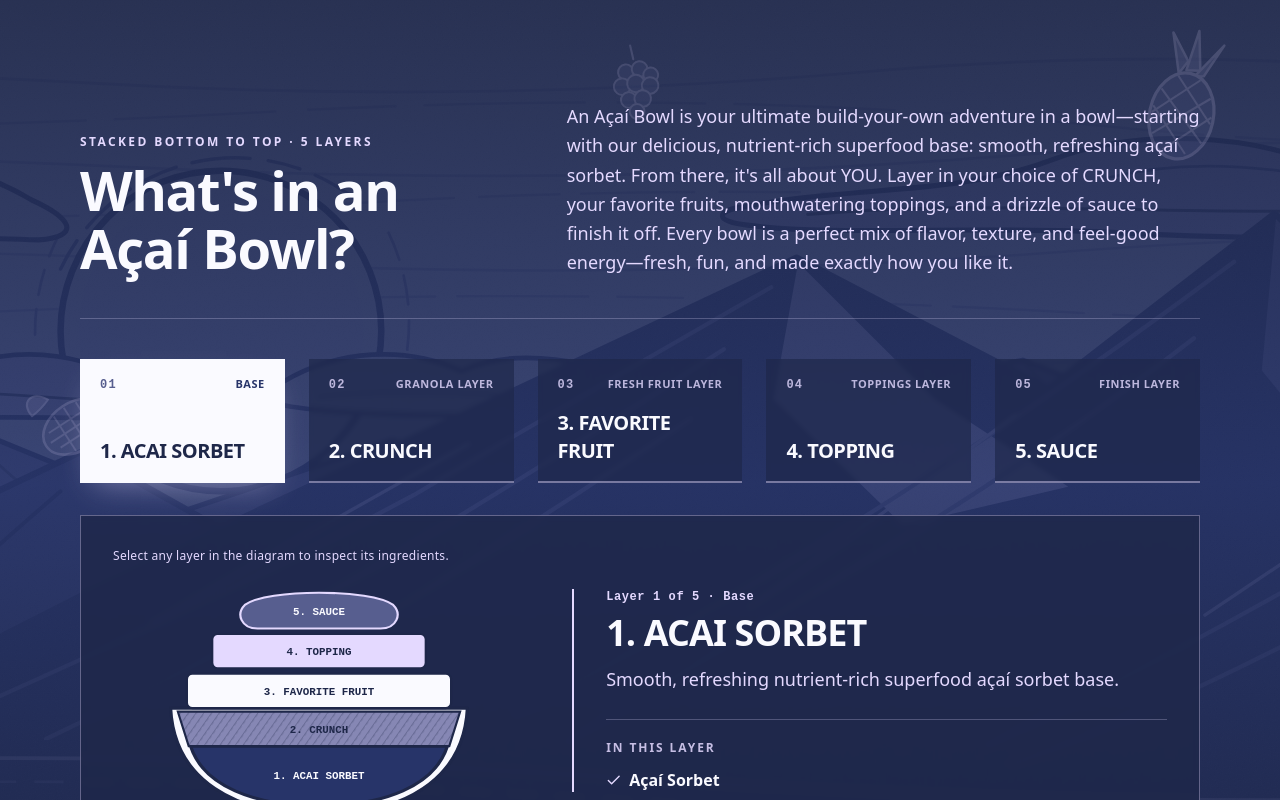
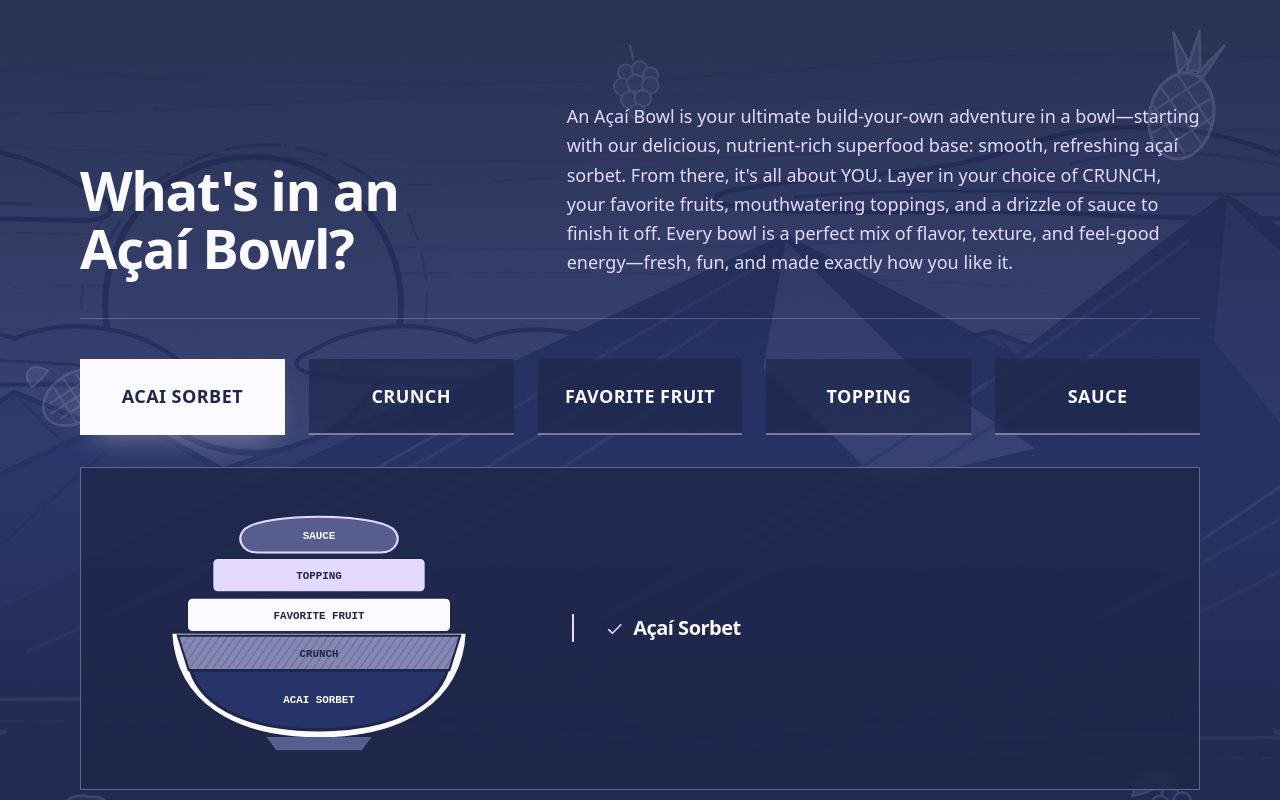
Before and after one commit to Leccarse-s-Tech/altitude-acai-cody, a React (Vite) app: page / in a window 1280 px wide. Shown: the part 820-1620 px from the top of the page. Built offline with nearby package versions, Linux system fonts and the light colour scheme; a web font is replaced by a local one.

Commit message:
refactor(clean): de-number bowl anatomy layers, SVG diagram, and ingredient inspector

```diff
--- a/src/components/sections/BowlAnatomySection.tsx
+++ b/src/components/sections/BowlAnatomySection.tsx
@@ -11,10 +11,7 @@ const WOODCUT_EASE: [number, number, number, number] = [0.16, 1, 0.3, 1];
 
 interface AnatomyLayerDetail {
   id: BowlLayerId;
-  order: number;
   name: string;
-  role: string;
-  description: string;
   ingredients: readonly string[];
 }
 
@@ -29,10 +26,7 @@ const LAYER_INGREDIENTS: Record<BowlLayerId, readonly string[]> = {
 const ANATOMY_LAYERS: readonly AnatomyLayerDetail[] =
   brandData.bowlAnatomy.layersBottomToTop.map((layer) => ({
     id: layer.id as BowlLayerId,
-    order: layer.order,
     name: layer.name,
-    role: layer.role,
-    description: layer.description,
     ingredients: LAYER_INGREDIENTS[layer.id as BowlLayerId],
   }));
 
@@ -68,15 +62,12 @@ export function BowlAnatomySection() {
       <CordelBackgroundArtwork placement="anatomy-fruits" variant="dark" />
 
       <div className="widescreen-container relative z-10">
-        {/* Top Widescreen Split Header & Verbatim Copy */}
+        {/* Top Widescreen Split Header & Verbatim Copy (Zero Kicker Subtitle) */}
         <div className="grid grid-cols-1 items-end gap-8 border-b border-[#E4D9FF]/25 pb-10 lg:grid-cols-12 lg:gap-12">
           <div className="min-w-0 lg:col-span-5">
-            <p className="font-display text-xs font-bold uppercase tracking-[0.2em] text-[#E4D9FF]">
-              {editorialCopy.whatsInABowl.layerOrderNote} · 5 Layers
-            </p>
             <h2
               id="bowl-anatomy-heading"
-              className="font-display mt-3 text-[clamp(2rem,4.5vw,3.4rem)] leading-[1.06] font-extrabold tracking-tight text-[#FAFAFF]"
+              className="font-display text-[clamp(2rem,4.5vw,3.4rem)] leading-[1.06] font-extrabold tracking-tight text-[#FAFAFF]"
             >
               {editorialCopy.whatsInABowl.title}
             </h2>
@@ -89,7 +80,7 @@ export function BowlAnatomySection() {
           </div>
         </div>
 
-        {/* End-to-End Horizontal 5-Layer Widescreen Bar */}
+        {/* End-to-End Horizontal 5-Layer Widescreen Selector (Zero Numbers or Technical Tags) */}
         <div
           role="group"
           aria-label="Interactive bowl layers from bottom to top"
@@ -103,51 +94,29 @@ export function BowlAnatomySection() {
                 type="button"
                 aria-pressed={isSelected}
                 onClick={() => setActiveLayerId(layer.id)}
-                className={`focus-on-dark group relative flex min-h-[112px] flex-col justify-between border-b-2 px-4 py-4 text-left transition-all duration-200 sm:px-5 ${
+                className={`focus-on-dark flex min-h-[76px] items-center justify-center border-b-2 px-4 py-4 text-center transition-all duration-200 sm:px-5 ${
                   isSelected
                     ? 'border-[#FAFAFF] bg-[#FAFAFF] text-[#1E2749] shadow-[0_14px_30px_-14px_rgba(228,217,255,0.45)]'
                     : 'border-[#E4D9FF]/45 bg-[#1E2749]/65 text-[#FAFAFF] backdrop-blur-[2px] hover:border-[#E4D9FF] hover:bg-[#273469]/85'
                 }`}
               >
-                <div className="flex w-full items-baseline justify-between gap-2">
-                  <span
-                    className={`font-mono text-xs font-bold tracking-widest ${
-                      isSelected ? 'text-[#575E8F]' : 'text-[#E4D9FF]/80'
-                    }`}
-                  >
-                    0{layer.order}
+                <span className="font-display text-base font-extrabold tracking-wide xl:text-lg">
+                  {layer.name}
                 </span>
-                  <span
-                    className={`text-[11px] font-semibold uppercase tracking-wider ${
-                      isSelected ? 'text-[#273469]' : 'text-[#E4D9FF]/80'
-                    }`}
-                  >
-                    {layer.role}
-                  </span>
-                </div>
-
-                <div className="mt-4">
-                  <span className="font-display block text-lg font-extrabold tracking-tight xl:text-xl">
-                    {layer.order}. {layer.name}
-                  </span>
-                </div>
               </button>
             );
           })}
         </div>
 
-        {/* Horizontal Cutaway Diagram + Selected Layer Editorial Detail Panel */}
+        {/* Horizontal Cutaway Diagram + Direct Ingredient List Panel */}
         <div className="mt-8 grid grid-cols-1 items-center gap-8 border border-[#E4D9FF]/35 bg-[#1E2749]/80 p-5 backdrop-blur-[3px] sm:p-8 lg:grid-cols-12 lg:gap-12">
-          {/* Compact Interactive Cutaway Bowl Cross-Section */}
+          {/* Interactive Cutaway Bowl Cross-Section SVG */}
           <div className="min-w-0 lg:col-span-5">
-            <p className="mb-3 text-xs font-medium tracking-wide text-[#E4D9FF]">
-              {editorialCopy.whatsInABowl.interactionPrompt}
-            </p>
             <svg
               viewBox="0 0 420 285"
               className="mx-auto h-auto w-full max-w-[380px]"
               role="img"
-              aria-label={`Bowl cross-section highlighting layer ${activeLayer.order}: ${activeLayer.name}`}
+              aria-label={`Bowl cross-section highlighting ${activeLayer.name}`}
             >
               <defs>
                 <pattern
@@ -192,7 +161,7 @@ export function BowlAnatomySection() {
                   fontWeight="700"
                   fontFamily="var(--font-mono)"
                 >
-                  1. ACAI SORBET
+                  ACAI SORBET
                 </text>
               </g>
 
@@ -217,7 +186,7 @@ export function BowlAnatomySection() {
                   fontWeight="700"
                   fontFamily="var(--font-mono)"
                 >
-                  2. CRUNCH
+                  CRUNCH
                 </text>
               </g>
 
@@ -241,7 +210,7 @@ export function BowlAnatomySection() {
                   fontWeight="700"
                   fontFamily="var(--font-mono)"
                 >
-                  3. FAVORITE FRUIT
+                  FAVORITE FRUIT
                 </text>
               </g>
 
@@ -265,7 +234,7 @@ export function BowlAnatomySection() {
                   fontWeight="700"
                   fontFamily="var(--font-mono)"
                 >
-                  4. TOPPING
+                  TOPPING
                 </text>
               </g>
 
@@ -285,13 +254,13 @@ export function BowlAnatomySection() {
                   fontWeight="700"
                   fontFamily="var(--font-mono)"
                 >
-                  5. SAUCE
+                  SAUCE
                 </text>
               </g>
             </svg>
           </div>
 
-          {/* Right Wide Editorial Inspector */}
+          {/* Right Direct Ingredient Showcase (Zero Redundant Title/Counter/Description) */}
           <div className="min-w-0 lg:col-span-7">
             <AnimatePresence mode="wait">
               <motion.div
@@ -302,34 +271,22 @@ export function BowlAnatomySection() {
                 transition={{ duration: 0.24, ease: WOODCUT_EASE }}
                 className="border-l-2 border-[#E4D9FF] pl-5 sm:pl-8"
               >
-                <p className="font-mono text-xs font-bold tracking-wider text-[#E4D9FF]">
-                  Layer {activeLayer.order} of 5 · {activeLayer.role}
-                </p>
-
-                <h3 className="font-display mt-2 text-2xl font-extrabold tracking-tight text-[#FAFAFF] sm:text-4xl">
-                  {activeLayer.order}. {activeLayer.name}
-                </h3>
-
-                <p className="mt-3 w-full max-w-[56ch] text-base leading-relaxed text-[#E4D9FF] sm:text-lg">
-                  {activeLayer.description}.
-                </p>
-
-                <div className="mt-6 border-t border-[#E4D9FF]/25 pt-5">
-                  <p className="text-xs font-bold uppercase tracking-[0.16em] text-[#E4D9FF]/85">
-                    In This Layer
-                  </p>
-                  <ul className="mt-3 flex flex-wrap gap-x-6 gap-y-2.5">
+                <ul className="grid grid-cols-1 gap-3.5 sm:grid-cols-2 sm:gap-x-8 sm:gap-y-4">
                   {activeLayer.ingredients.map((item) => (
                     <li
                       key={item}
-                        className="inline-flex items-center gap-2 text-sm font-semibold text-[#FAFAFF] sm:text-base"
+                      className="inline-flex items-center gap-2.5 font-display text-lg font-bold text-[#FAFAFF] sm:text-xl"
                     >
-                        <Check size={15} weight="bold" className="text-[#E4D9FF]" aria-hidden="true" />
+                      <Check
+                        size={17}
+                        weight="bold"
+                        className="shrink-0 text-[#E4D9FF]"
+                        aria-hidden="true"
+                      />
                       <span>{item}</span>
                     </li>
                   ))}
                 </ul>
-                </div>
               </motion.div>
             </AnimatePresence>
           </div>
```
Lines whose indentation alone changed are shown as unchanged.
